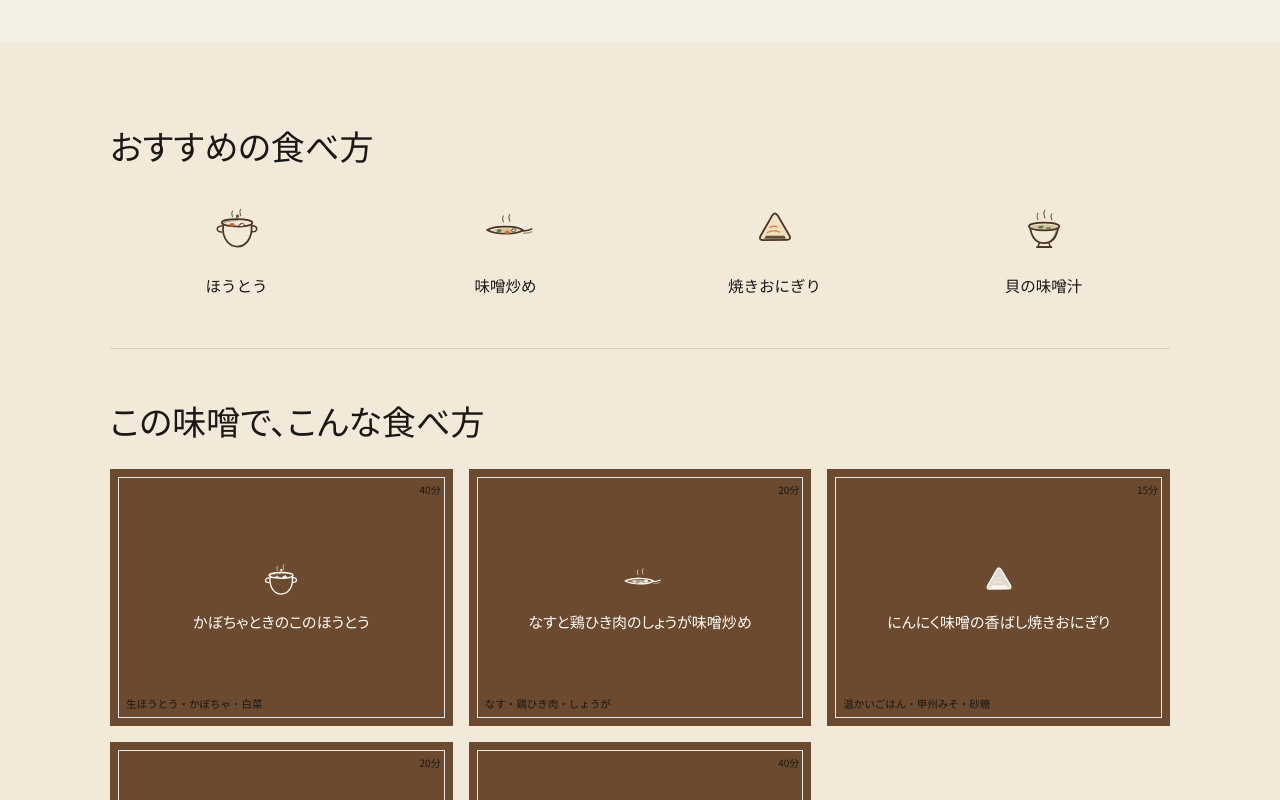
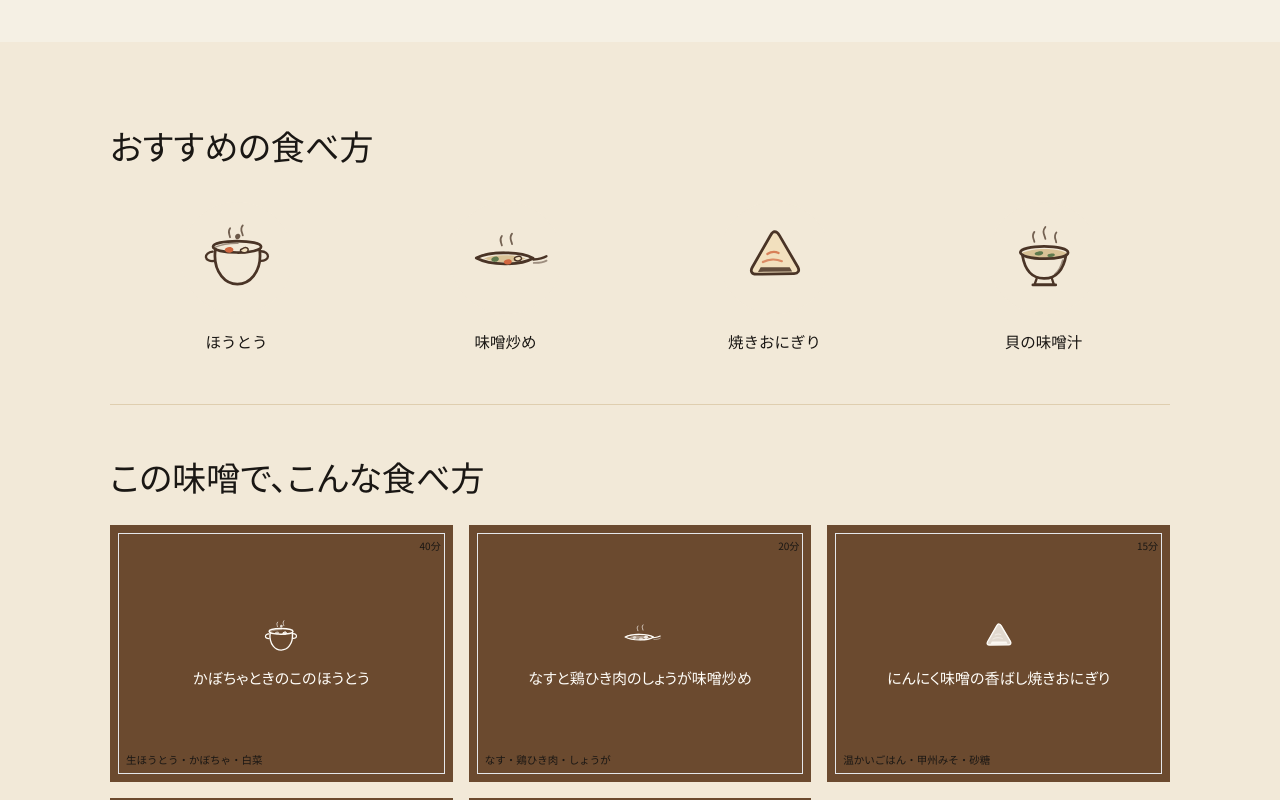
Before and after one commit to toramarutora44-png/Miso, a Next.js app: page /ja/products/koshu-miso in a window 1280 px wide. Shown: the part 1347-2147 px from the top of the page. Built offline with nearby package versions, Linux system fonts and the light colour scheme.

Commit message:
おすすめの食べ方アイコンを大きく、背景付きで見やすく調整
56pxの小さい線画だけでは何の絵か伝わりにくいとのフィードバックのため、
88pxに拡大し生成り色の円背景を敷いて存在感を出した。

```diff
--- a/components/product/PairingGrid.tsx
+++ b/components/product/PairingGrid.tsx
@@ -23,10 +23,12 @@ export function PairingGrid({ product, locale }: PairingGridProps) {
 
   return (
     <Reveal>
-      <div className="mt-8 grid grid-cols-2 gap-x-4 gap-y-8 sm:grid-cols-4">
+      <div className="mt-8 grid grid-cols-2 gap-x-4 gap-y-10 sm:grid-cols-4">
         {pairings.map((pairing, i) => (
           <div key={i} className="flex flex-col items-center gap-3 text-center">
-            <DishIllust name={getPairingIllust(product.id, i)} size={56} tone="dark" />
+            <div className="flex h-28 w-28 items-center justify-center rounded-full bg-kinari-deep">
+              <DishIllust name={getPairingIllust(product.id, i)} size={88} tone="dark" />
+            </div>
             <p className="t-body text-sumi">{pairing[locale]}</p>
           </div>
         ))}
```
